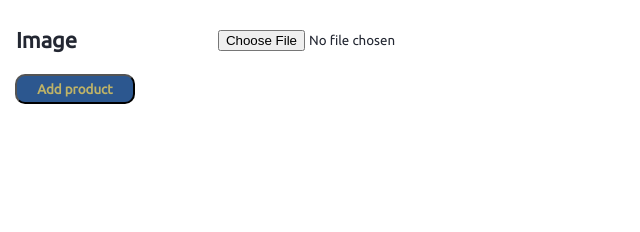
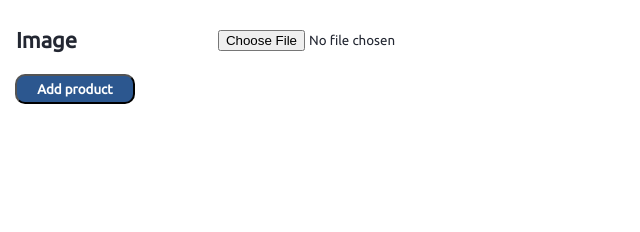
Before and after one commit to MedoOnlyOne/distributed-E-commerce, a Flask app: page /shop/addproduct in a window 1280 px wide. Shown: the part 568-800 px from the top of the page, without its empty margins (0-640 px from the left). Run offline with Flask 2, Linux system fonts and the light colour scheme; some libraries are stand-ins or nearby versions.

Commit message:
data entry

```diff
--- a/distributed_ecommerce/static/css/addproduct.css
+++ b/distributed_ecommerce/static/css/addproduct.css
@@ -49,7 +49,7 @@ input[type='file'] {
   height: 30px;
   border-radius: 10px;
   background: #2c578f;
-  color: #bfb367;
+  color: white;
   font-weight: bold;
 }
 #submit_btn:disabled,
--- a/distributed_ecommerce/static/css/home.css
+++ b/distributed_ecommerce/static/css/home.css
@@ -101,7 +101,7 @@ h4 {
 .btn {
   background-color: #2c578f;
   font-weight: bold;
-  margin-left: 7em;
+  margin-left: 36%;
   outline: none;
   border-radius: 5px;
   height: 35px;
--- a/distributed_ecommerce/static/css/layoutshop.css
+++ b/distributed_ecommerce/static/css/layoutshop.css
@@ -212,7 +212,7 @@ main.shrink {
   bottom: 0;
   left: 0;
   width: 100%;
-  height: 100%;
+  height:100%;
   background-color: #333333;
   opacity: 40%;
   visibility: hidden;
```
Also changed, not shown: database1.db, database2.db, images/41S3MKU9TjL._AC_SL1024_.jpg (added), images/51q-aP4aNrL._SL1200_.jpg (added), images/61kwRNPtMpL._SL1500_.jpg (added), images/71nLO-mJD3L._SL1500_.jpg (added), images/81N4PFF7jS._AC_SL1500_.jpg (added), images/pen.png (added).
